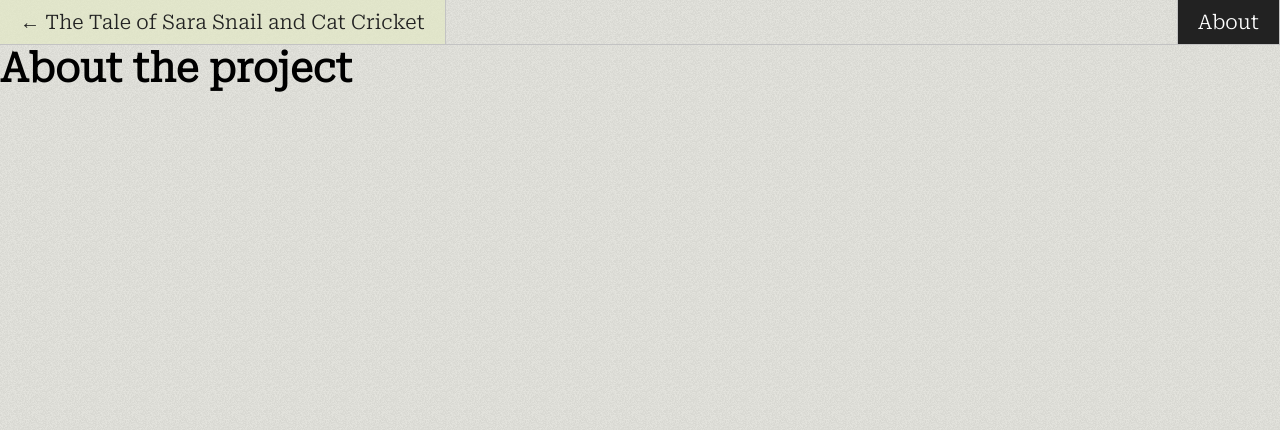
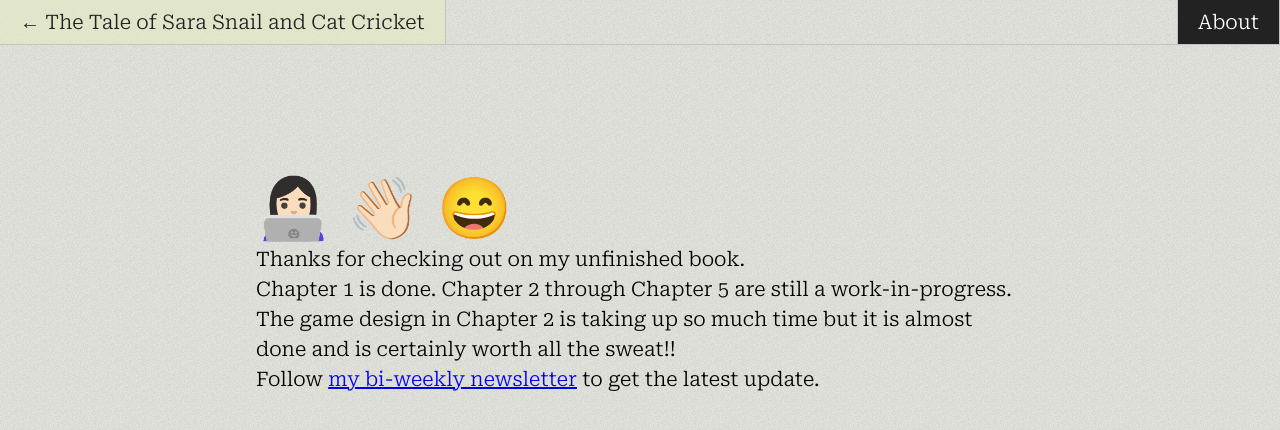
Before and after one commit to Shanfan/sara-snail-cat-cricket, a Next.js app: page /about in a window 1280 px wide. Shown: the top 430 px of the page. Built offline with nearby package versions, Linux system fonts and the light colour scheme.

Commit message:
adding WIP announcement on page

```diff
--- a/app/(chapters)/ch2/page.js
+++ b/app/(chapters)/ch2/page.js
@@ -5,6 +5,7 @@ import ChapterHeader from "@/util/ChapterHeader";
 import Image from "next/image";
 import importAllImages from "@/util/importImages";
 import JamSession from './JamSession';
+import Announcement from '@/util/Announcement';
 
 const images = importAllImages(
     require.context(
@@ -167,8 +168,10 @@ export default function Ch2() {
                     </div>
                 </div>
                 <JamSession />
+
             </article>
 
+            <Announcement />
 
         </>
     );
--- a/app/(chapters)/ch3/page.js
+++ b/app/(chapters)/ch3/page.js
@@ -2,6 +2,7 @@ import { Sedgwick_Ave } from 'next/font/google';
 
 import chapters from "@/util/chapterInfo";
 import ChapterHeader from "@/util/ChapterHeader";
+import Announcement from '@/util/Announcement';
 
 const sedgwick = Sedgwick_Ave({
     subsets: ['latin'],
@@ -21,6 +22,7 @@ export default function Ch3() {
             <article className={sedgwick.className}>
 
             </article>
+            <Announcement />
         </>
     );
 }
--- a/app/about/page.js
+++ b/app/about/page.js
@@ -1,3 +1,4 @@
+import Announcement from '@/util/Announcement'
 import styles from './about.module.css'
 
 export default function About() {
@@ -7,7 +8,10 @@ export default function About() {
                 <a href="/">← The Tale of Sara Snail and Cat Cricket</a>
                 <div>About</div>
             </nav>
-            <h1>About the project</h1>
+
+            <div style={{ display: 'block', margin: '10% auto', width: '60%' }}>
+                <Announcement />
+            </div>
         </>
     )
 }
--- /dev/null
+++ b/util/Announcement.js
@@ -0,0 +1,13 @@
+export default function Announcement() {
+    return (
+        <div className="row narrow">
+            <p style={{ textAlign: 'left', fontSize: '3rem' }}>👩🏻‍💻 👋🏻 😄</p>
+            <p style={{ lineHeight: '1.5em', textAlign: 'left' }}>
+                Thanks for checking out on my unfinished book. <br />
+                Chapter 1 is done. Chapter 2 through Chapter 5 are still a work-in-progress. <br />
+                The game design in Chapter 2 is taking up so much time but it is almost done and is certainly worth all the sweat!! <br />
+                Follow <a href="https://picturetextandnumbers.substack.com/" target='_blank'>my bi-weekly newsletter</a> to get the latest update.
+            </p>
+        </div>
+    )
+}
--- a/util/PageTurner.js
+++ b/util/PageTurner.js
@@ -11,7 +11,7 @@ export default function PageTurner({ style }) {
     return (
         <nav className={style}>
             <a href={prevPage > 0 ? `ch${prevPage}` : '/'}>← Prev</a>
-            <a href={nextPage < 5 ? `ch${nextPage}` : '/about'}>Next → </a>
+            <a href={nextPage <= 5 ? `ch${nextPage}` : '/about'}>Next → </a>
         </nav>
     )
 }
```
Also changed, not shown: app/(chapters)/ch4/page.js (+8 -4 lines), app/(chapters)/ch5/page.js (+9 -4 lines).
